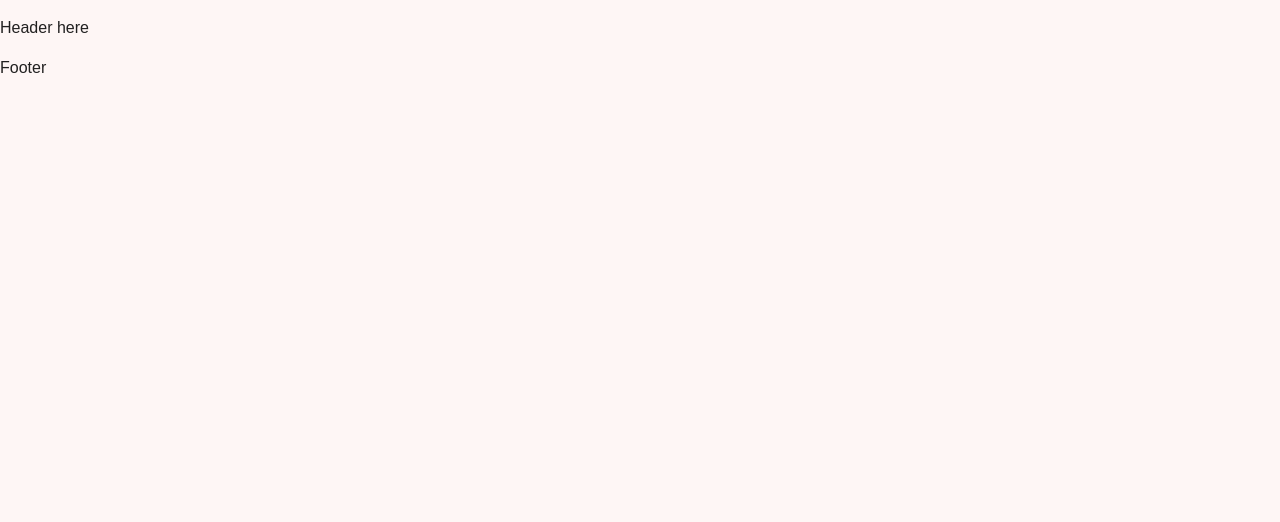
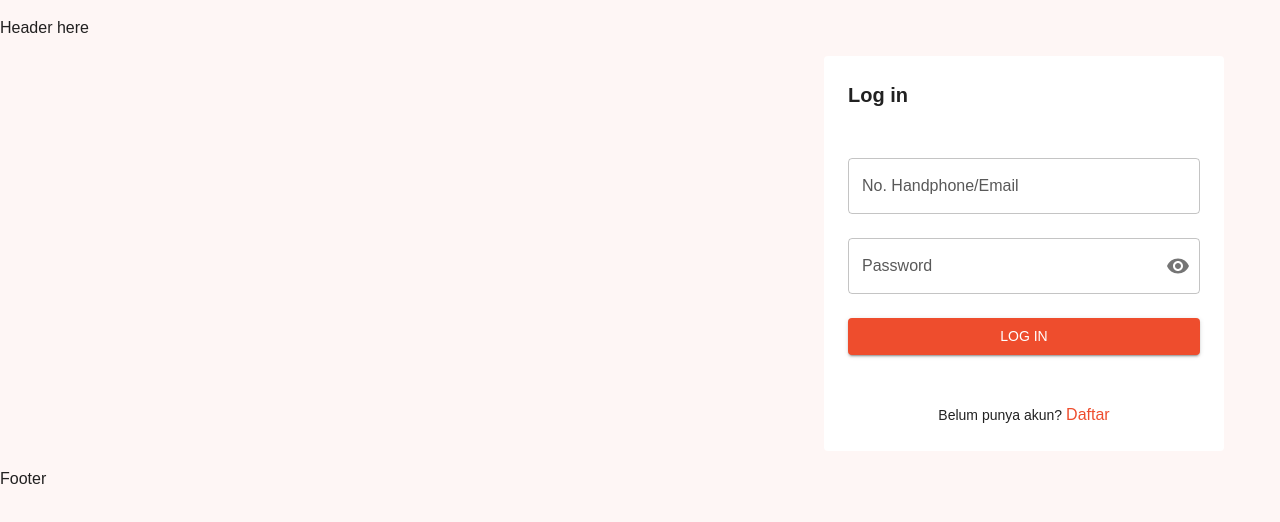
Before and after one commit to aynunnissa/brik-test, a React (Create React App) app: page /auth/login in a window 1280 px wide. Before the commit this address had no page. Shown: the top 522 px of the page. Built offline with nearby package versions, Linux system fonts and the light colour scheme.

Commit message:
feat: add route to login page

```diff
--- a/src/router/router.js
+++ b/src/router/router.js
@@ -1,6 +1,9 @@
 import { Routes, Route } from 'react-router-dom';
 
 import Homepage from '../pages/home';
+
+// Auth
+import Login from '../pages/auth/login';
 
 // Product
 import ProductsPage from '../pages/products';
@@ -10,6 +13,7 @@
   return (
     <Routes>
       <Route path="/" element={<Homepage />} />
+      <Route path="/auth/login" element={<Login />} />
       <Route path="/products" element={<ProductsPage />} />
       <Route path="/product/:slug" element={<ProductDetail />} />
     </Routes>
```
